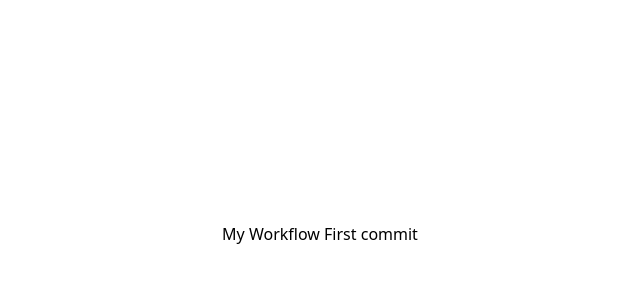
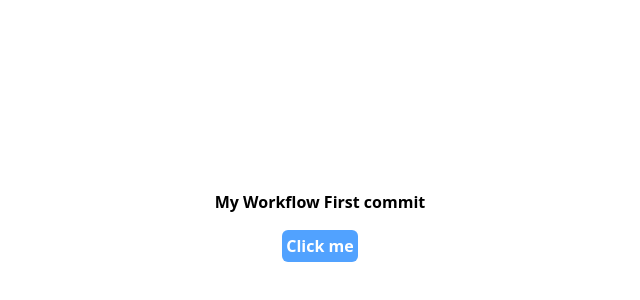
Before and after one commit to erfilho/vueWorkflowPractice, a Vue app: page / in a window 1280 px wide. Shown: the part 166-466 px from the top of the page, without its empty margins (320-960 px from the left). Built offline with nearby package versions, Linux system fonts and the light colour scheme.

Commit message:
feat: added an reusable button with color change

```diff
--- a/src/App.vue
+++ b/src/App.vue
@@ -1,5 +1,12 @@
+<script setup>
+import Buttons from "./components/Buttons.vue";
+</script>
+
 <template>
   <div class="w-full min-h-dvh flex flex-col items-center justify-center">
-    <p class="">My Workflow First commit </p>
+    <p class="font-semibold">My Workflow First commit</p>
+    <div class="flex flex-row w-1/3 justify-around items-center p-4">
+      <Buttons type="primary" title="Click me" />
+    </div>
   </div>
 </template>
--- /dev/null
+++ b/src/components/Buttons.vue
@@ -0,0 +1,39 @@
+<template>
+  <button
+    @click="response"
+    class="rounded-md 0 flex flex-col items-center p-1 text-white font-semibold cursor-pointer"
+    :class="color"
+  >
+    {{ title }}
+  </button>
+</template>
+
+<script setup>
+import { ref } from "vue";
+
+const count = ref(0);
+
+const props = defineProps({
+  title: {
+    type: String,
+    required: true,
+  },
+  type: {
+    type: String,
+    default: "Primary",
+  },
+  color: {
+    type: String,
+    default: "bg-blue-400",
+  },
+});
+
+const increment = () => {
+  count.value++;
+};
+
+function response() {
+  increment();
+  alert(`The ${props.type} button have ${count.value} clicks`);
+}
+</script>
```
